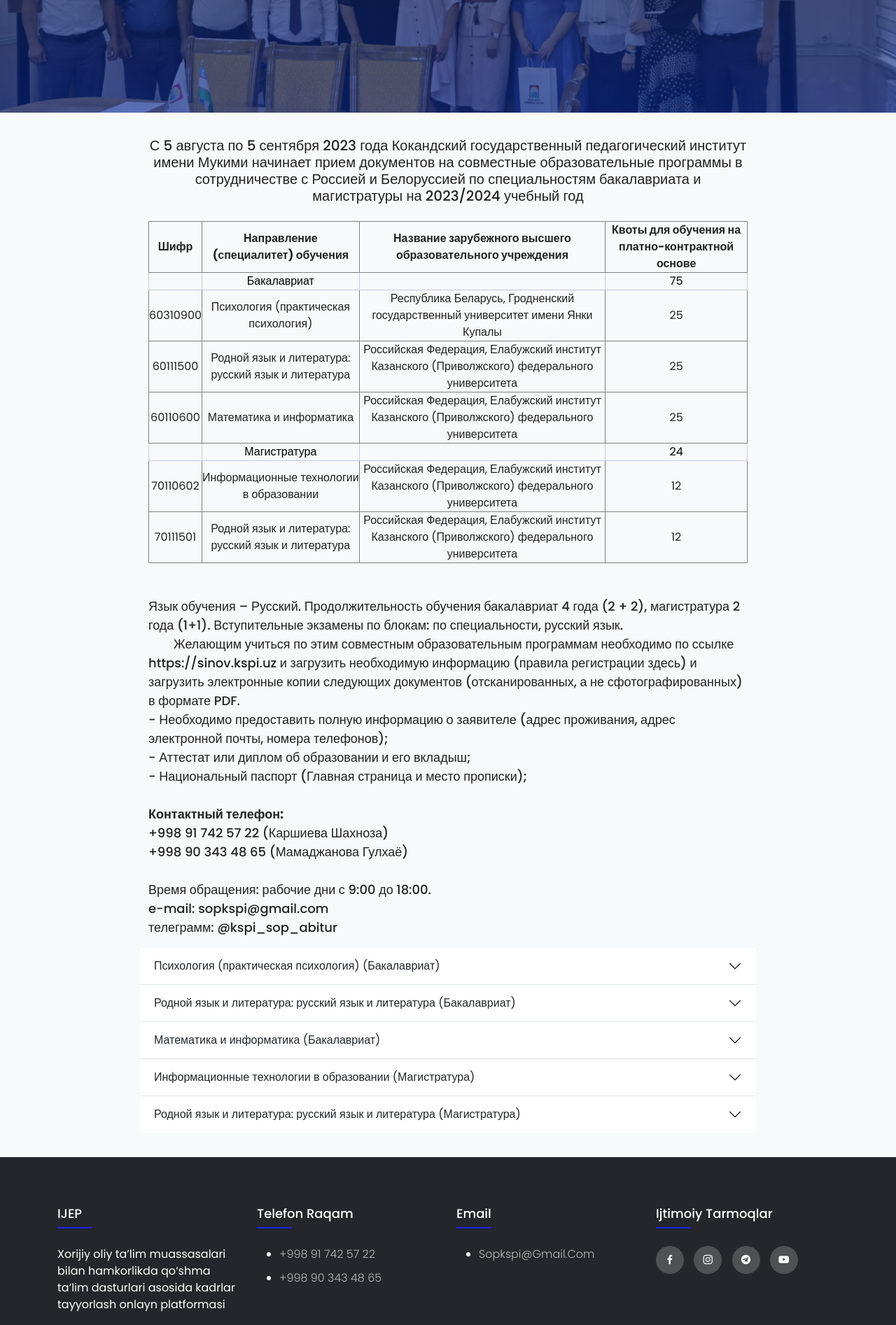
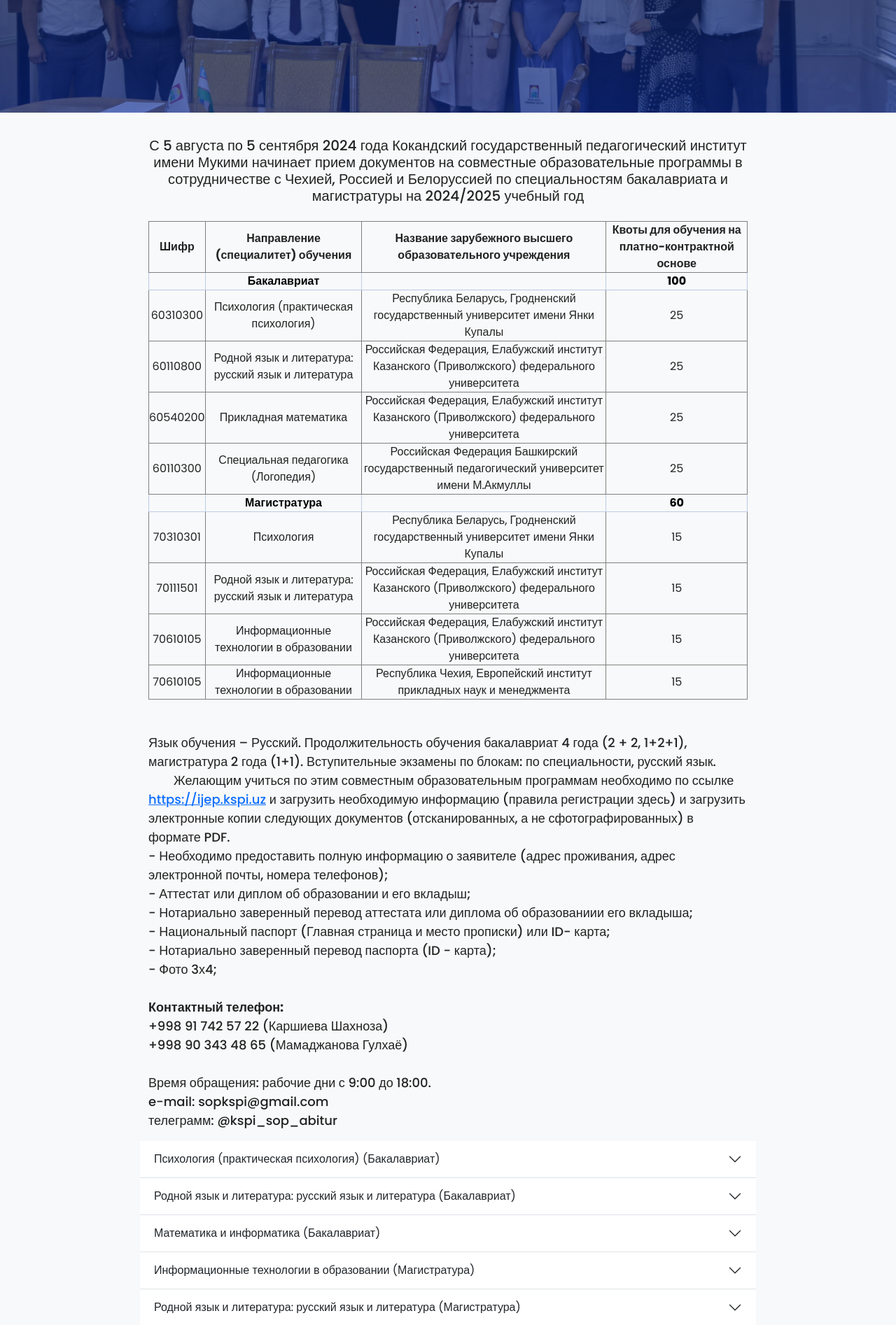
Before and after one commit to hfazliddin98/qoshma2024, a Django app: page /en-us/arizalar/qabul/ in a window 1280 px wide. Shown: the part 319-2213 px from the top of the page at 70% size. Run offline with Django 5.2, Linux system fonts and the light colour scheme; some libraries are stand-ins or nearby versions.

Commit message:
4.8.2024

```diff
--- a/templates/arizalar/qabul.html
+++ b/templates/arizalar/qabul.html
@@ -81,7 +81,11 @@
     <!-- Qabul -->
     <section class="ariza section bg-light">
         <div class="container">
-            <h5 class="text-center mb-4">С 5 августа по 5 сентября 2023 года Кокандский государственный педагогический институт имени Мукими начинает прием документов на совместные образовательные программы в сотрудничестве с Россией и Белоруссией по специальностям бакалавриата и магистратуры на 2023/2024 учебный год</h5>
+            <h5 class="text-center mb-4">
+                С 5 августа по 5 сентября 2024 года Кокандский государственный педагогический институт имени Мукими начинает
+                прием документов на совместные образовательные программы в сотрудничестве с Чехией, Россией и Белоруссией по
+                специальностям бакалавриата и магистратуры на 2024/2025 учебный год
+            </h5>
             <table class="mb-5 text-center table-bordered">
                 <thead>
                     <tr>
@@ -94,54 +98,85 @@
                 <tbody>
                     <tr class="table-primary">
                         <td></td>
-                        <td>Бакалавриат</td>
+                        <td><strong>Бакалавриат</strong></td>
                         <td></td>
-                        <td>75</td>
+                        <td><strong>100</strong></td>
                     </tr>
                     <tr>
-                        <td>60310900</td>
+                        <td>60310300</td>
                         <td>Психология (практическая психология)</td>
-                        <td>Республика Беларусь, Гродненский государственный университет имени Янки Купалы</td>
+                        <td>
+                            Республика Беларусь, Гродненский государственный университет имени Янки Купалы
+                        </td>
                         <td>25</td>
                     </tr>
                     <tr>
-                        <td>60111500</td>
+                        <td>60110800</td>
                         <td>Родной язык и литература: русский язык и литература</td>
                         <td>Российская Федерация, Елабужский институт Казанского (Приволжского) федерального университета</td>
                         <td>25</td>
                     </tr>
                     <tr>
-                        <td>60110600</td>
-                        <td>Математика и информатика</td>
+                        <td>60540200</td>
+                        <td>Прикладная математика</td>
                         <td>Российская Федерация, Елабужский институт Казанского (Приволжского) федерального университета</td>
+                        <td>25</td>
+                    </tr>
+                    <tr>
+                        <td>60110300</td>
+                        <td>Специальная педагогика (Логопедия)</td>
+                        <td>Российская Федерация Башкирский государственный педагогический университет имени М.Акмуллы</td>
                         <td>25</td>
                     </tr>
                     <tr class="table-primary">
                         <td></td>
-                        <td>Магистратура</td>
+                        <td><strong>Магистратура</strong></td>
                         <td></td>
-                        <td>24</td>
+                        <td><strong>60</strong></td>
                     </tr>
                     <tr>
-                        <td>70110602</td>
-                        <td>Информационные технологии в образовании</td>
-                        <td>Российская Федерация, Елабужский институт Казанского (Приволжского) федерального университета</td>
-                        <td>12</td>
+                        <td>70310301</td>
+                        <td>Психология</td>
+                        <td>Республика Беларусь, Гродненский государственный университет имени Янки Купалы</td>
+                        <td>15</td>
                     </tr>
                     <tr>
                         <td>70111501</td>
                         <td>Родной язык и литература: русский язык и литература</td>
                         <td>Российская Федерация, Елабужский институт Казанского (Приволжского) федерального университета</td>
-                        <td>12</td>
+                        <td>15</td>
+                    </tr>
+                    <tr>
+                        <td>70610105</td>
+                        <td>Информационные технологии в образовании</td>
+                        <td>Российская Федерация, Елабужский институт Казанского (Приволжского) федерального университета</td>
+                        <td>15</td>
+                    </tr>
+                    <tr>
+                        <td>70610105</td>
+                        <td>Информационные технологии в образовании</td>
+                        <td>Республика Чехия, Европейский институт прикладных наук и менеджмента</td>
+                        <td>15</td>
                     </tr>
                 </tbody>
             </table>
             <p>
-                Язык обучения – Русский. Продолжительность обучения бакалавриат 4 года (2 + 2), магистратура 2 года (1+1). Вступительные экзамены по блокам: по специальности, русский язык. <br>
-                  Желающим учиться по этим совместным образовательным программам необходимо по ссылке https://sinov.kspi.uz и загрузить необходимую информацию (правила регистрации здесь) и загрузить электронные копии следующих документов (отсканированных, а не сфотографированных) в формате PDF. <br>
-                - Необходимо предоставить полную информацию о заявителе (адрес проживания, адрес электронной почты, номера телефонов); <br>
-                - Аттестат или диплом об образовании и его вкладыш; <br>
-                - Национальный паспорт (Главная страница и место прописки); <br>
+                Язык обучения – Русский. Продолжительность обучения бакалавриат 4 года (2 + 2,
+                1+2+1), магистратура 2 года (1+1). Вступительные экзамены по блокам:
+                по специальности, русский язык. <br>
+                  Желающим учиться по этим совместным образовательным программам необходимо по
+                ссылке <a href="https://ijep.kspi.uz">https://ijep.kspi.uz</a> и загрузить необходимую информацию
+                (правила регистрации здесь) и загрузить электронные копии следующих
+                документов (отсканированных, а не сфотографированных) в формате PDF. <br>
+                - Необходимо предоставить полную информацию о заявителе
+                (адрес проживания, адрес электронной почты, номера телефонов);<br>
+                - Аттестат или диплом об образовании и его вкладыш;<br>
+                - Нотариально заверенный перевод аттестата или диплома об образованиии его вкладыша;<br>
+                - Национальный паспорт (Главная страница и место прописки) или ID- карта;<br>
+                - Нотариально заверенный перевод паспорта (ID - карта);<br>
+                - Фото 3х4;<br>
+
+
                 <br>
                 <b>Контактный телефон:</b> <br>
                 +998 91 742 57 22  (Каршиева Шахноза) <br>
@@ -169,7 +204,7 @@
                         <p class="text-center">Гродненский государственнқй  университет имени Янки Купалы </p>
                         <p class="text-center">I степень образования (Бакалавриат) </p>
                         <p><b>Направление обучения</b> – 60310900 - Психология (практическая психология) / «6-05-0313-01- Психология» </p>
-                        <p><b>Квота приема на 2023/2024 учебный год</b> - 25 мест; </p>
+                        <p><b>Квота приема на 2024/2025 учебный год</b> - 25 мест; </p>
                         <p><b>Язык обучения</b> - русский; </p>
                         <p><b>Сумма контракта</b> – - 1700 долларов США за один учебный год.  </p>
                         <p>Обучение по СОП осуществляется только на контрактной основе, выплаты стипендий для студентов не предусматриваются. </p>
@@ -197,7 +232,7 @@
                         <p class="text-center">I степень образования (Бакалавриат) </p>
 
                         <p><b>Направление обучения</b> – 60111500 - «Родной язык и литература: Русский язык и литература»  / 44.03.05 «Педагогическое образование (с двумя профилями подготовки) Профиль «Русский язык и литература» </p>
-                        <p><b>Квота приема на 2023/2024 учебный год</b> - 25 мест;</p>
+                        <p><b>Квота приема на 2024/2025 учебный год</b> - 25 мест;</p>
                         <p><b>Язык обучения</b> - русский; </p>
                         <p>Обучение по СОП осуществляется только на контрактной основе, выплаты стипендий для студентов не предусматриваются. </p>
                         <p>Обучение проводится по схеме «2+2», первые 2 года в Кокандском государственном педагогическом институте, следующие 2 года в Елабужском институте Казанского федерального университета. Студенты, обучающиеся по данной совместной образовательной программе, получат дипломы двух партнерских вузов (Double Degree). </p>
@@ -226,7 +261,7 @@
                         <p class="text-center">I степень образования (Бакалавриат)</p>
 
                         <p><b>Направление обучения</b> 60110600 - «Математика и информатика» / 44.03.05 Педагогическое образование Профиль: «Математика и Информатика»</p>
-                        <p><b>Квота приема на 2023/2024 учебный год</b> - 25 мест;</p>
+                        <p><b>Квота приема на 2024/2025 учебный год</b> - 25 мест;</p>
                         <p><b>Язык обучения</b> - русский;</p>
                         <p>Обучение по СОП осуществляется только на контрактной основе, выплаты стипендий для студентов не предусматриваются.</p>
                         <p>Обучение проводится по схеме «2+2», первые 2 года в Кокандском государственном педагогическом институте, следующие 2 года в Елабужском институте Казанского федерального университета. Студенты, обучающиеся по данной совместной образовательной программе, получат дипломы двух партнерских вузов (Double Degree).</p>
@@ -254,7 +289,7 @@
                         <p class="text-center">Елабужский институт Казанского федерального университета</p>
                         <p class="text-center">II степень образования (Магистратура)</p>
                         <p><b>Специальность</b> – Информационные технологии в образовании / Цифровое образование</p>
-                        <p><b>Квота приема на 2023/2024 учебный год</b> - 12 мест;</p>
+                        <p><b>Квота приема на 2024/2025 учебный год</b> - 12 мест;</p>
                         <p><b>Язык обучения</b> - русский;</p>
                         <p>Сумма контракта – 149 520 (сто сорок девять тысяч пятьсот двадцать рублей РФ за один учебный год.</p>
                         <p>Обучение по СОП осуществляется только на контрактной основе, выплаты стипендий для студентов не предусматриваются. </p>
@@ -285,7 +320,7 @@
                         <p class="text-center">II степень образования (Магистратура)</p>
 
                         <p><b>Специальность</b> – 70111501 - «Родной язык и литература: русский язык и литература  / 44.04.01 Педагогическое образование Профиль «Русский язык в межкультурной коммуникации» </p>
-                        <p><b>Квота приема на 2023/2024 учебный год</b> - 12 мест;</p>
+                        <p><b>Квота приема на 2024/2025 учебный год</b> - 12 мест;</p>
                         <p><b>Язык обучения</b> - русский;</p>
                         <p>Обучение по СОП осуществляется только на контрактной основе, выплаты стипендий для студентов не предусматриваются. </p>
                         <p>Обучение проводится по схеме «1+1», 1 год в Кокандском государственном педагогическом институте, следующие 1 года в Елабужском институте Казанского федерального университета. Студенты, обучающиеся по данной совместной образовательной программе, получат дипломы двух партнерских вузов (Double Degree). </p>
```
Also changed, not shown: templates/talaba/home.html (+11 -2 lines).
